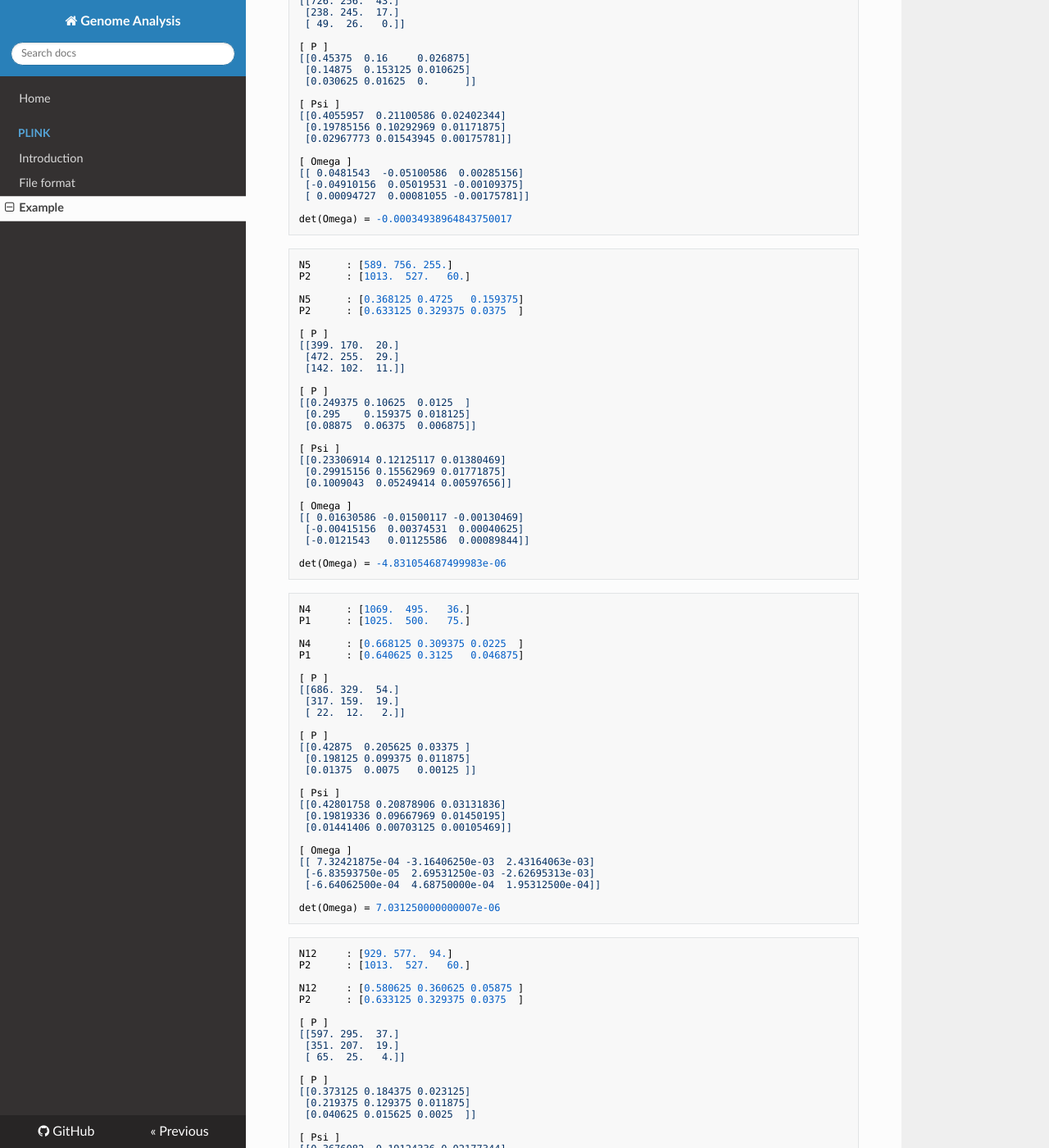
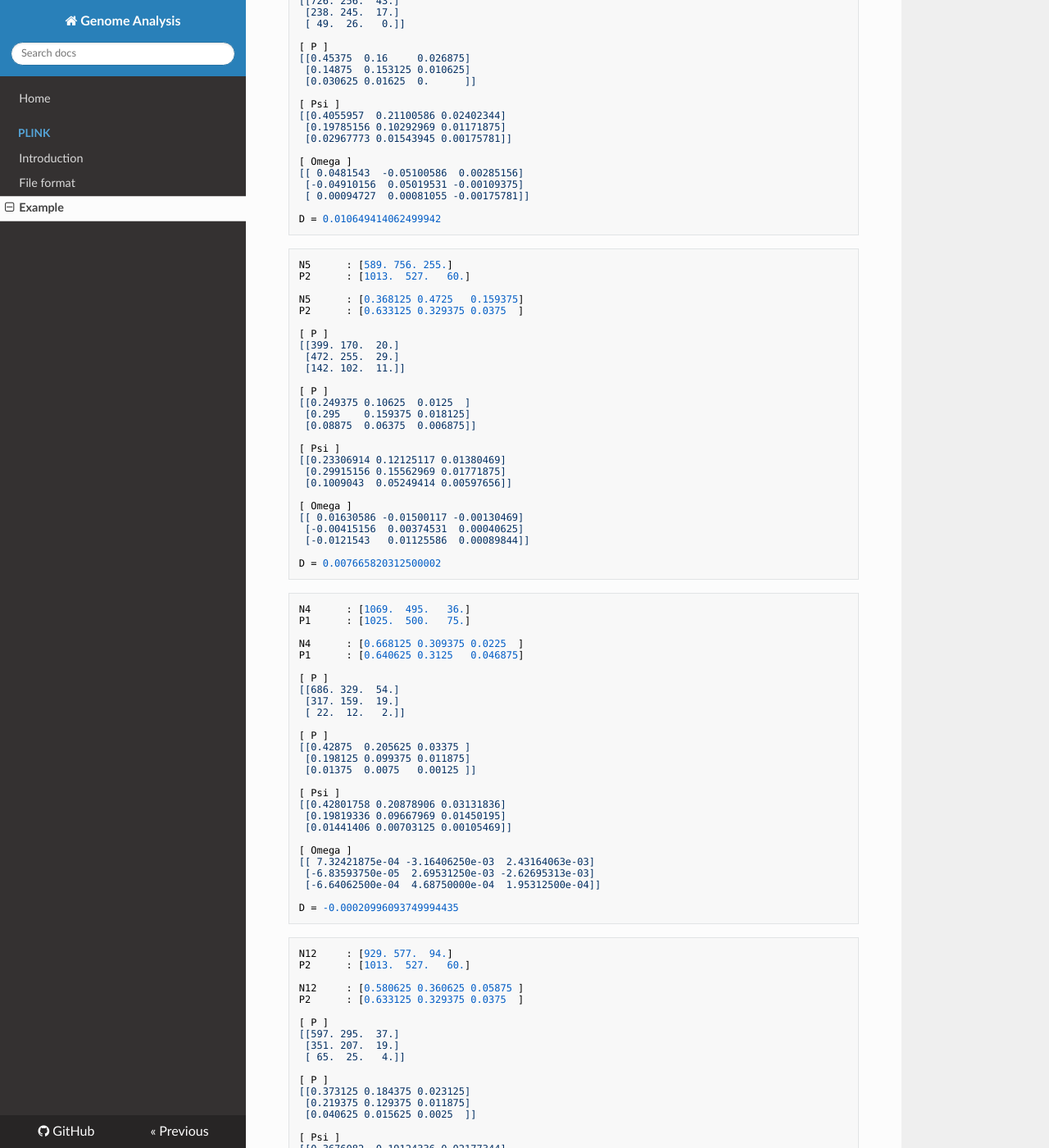
Before and after one commit to WonyoungCho/plink, an MkDocs documentation site: the page built from docs/plink_ex.md, in a window 1280 px wide and 1400 px high, scrolled down 3794 px. Shown: the whole window at 82% size. Built offline with MkDocs 1.6.1, drawn with Linux system fonts in a browser that asks for light colours; nearby versions of some CDN libraries; old or Windows-style settings are respelled for this version of MkDocs; some of the changed text lies outside the part shown.

Commit message:
Update plink_ex.md

````diff
--- a/docs/plink_ex.md
+++ b/docs/plink_ex.md
@@ -273,7 +273,7 @@ P2    : [0.633125 0.329375 0.0375  ]
  [-0.04910156  0.05019531 -0.00109375]
  [ 0.00094727  0.00081055 -0.00175781]]
 
-det(Omega) = -0.00034938964843750017
+D = 0.010649414062499942
 ```
 ```
 N5      : [589. 756. 255.]
@@ -302,7 +302,7 @@ P2      : [0.633125 0.329375 0.0375  ]
  [-0.00415156  0.00374531  0.00040625]
  [-0.0121543   0.01125586  0.00089844]]
 
-det(Omega) = -4.831054687499983e-06
+D = 0.007665820312500002
 ```
 ```
 N4      : [1069.  495.   36.]
@@ -331,7 +331,7 @@ P1      : [0.640625 0.3125   0.046875]
  [-6.83593750e-05  2.69531250e-03 -2.62695313e-03]
  [-6.64062500e-04  4.68750000e-04  1.95312500e-04]]
 
-det(Omega) = 7.031250000000007e-06
+D = -0.00020996093749994435
 ```
 ```
 N12     : [929. 577.  94.]
@@ -360,7 +360,7 @@ P2      : [0.633125 0.329375 0.0375  ]
  [-0.0089457   0.01059414 -0.00164844]
  [ 0.00342891 -0.00372578  0.00029688]]
 
-det(Omega) = -1.1986328125000004e-05
+D = 0.0002583007812500225
 ```
 There are other options.
 ```
````
